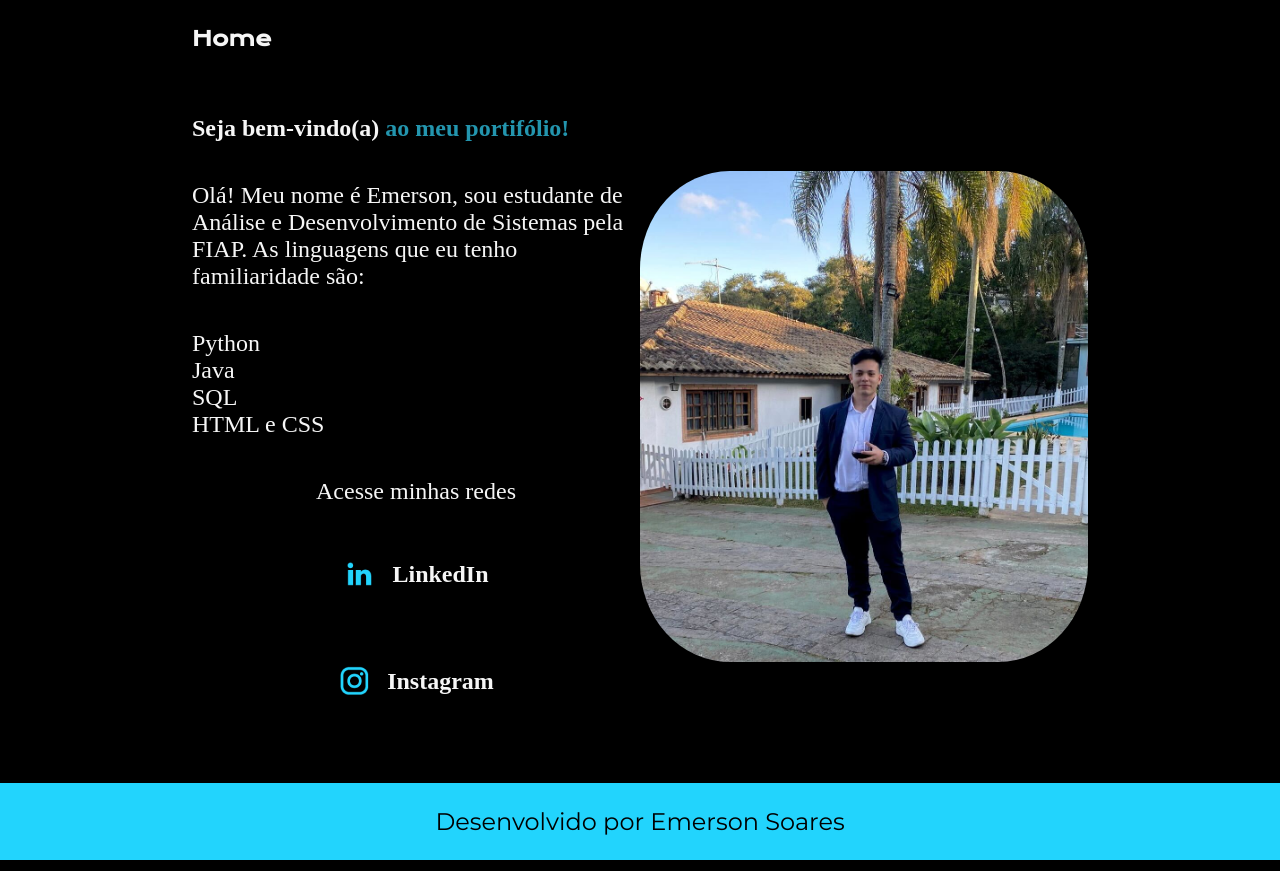
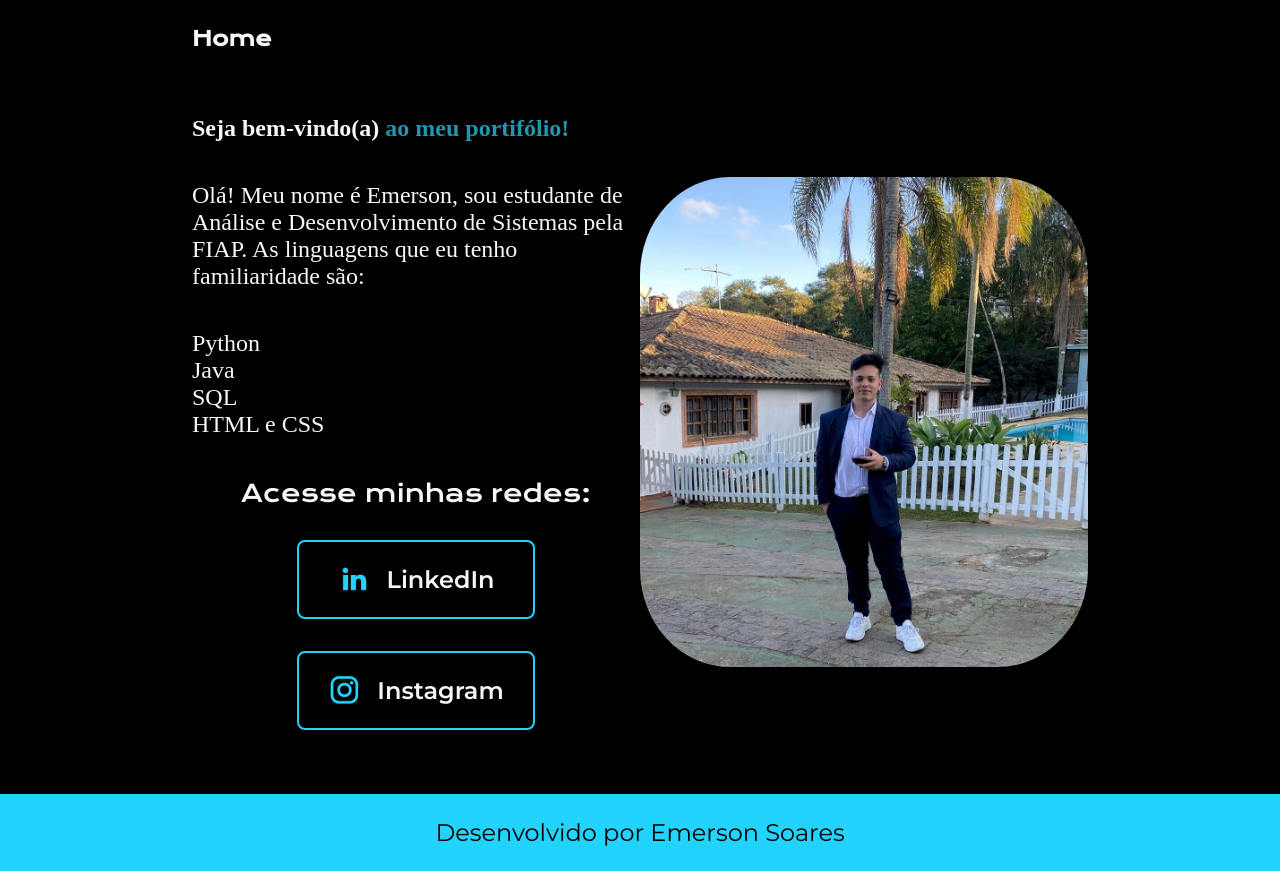
Before and after one commit to Emersoaresj/pagina_emerson, a plain HTML site: page index.html in a window 1280 px wide. Drawn offline with nearby package versions, Linux system fonts and the light colour scheme.

Commit message:
finalizando parte 2

```diff
--- a/index.html
+++ b/index.html
@@ -23,7 +23,7 @@
                 <li>HTML e CSS</li>
             </ul>
             <div class="apresentacao__conteudo_link">
-                <h2 class="apresentacao__conteudo_link__subtitulo">Acesse minhas redes</h2>
+                <h2 class="apresentacao__conteudo_link__subtitulo">Acesse minhas redes:</h2>
                 <a class="apresentacao__conteudo_link__botao" href="https://www.linkedin.com/in/emerson-soares-9440a11b2/" target="_blank" rel="next">
                     <img src="assets/linkedin.png" alt="Imagem logo linkedin">
                     LinkedIn
--- a/styles/styles.css
+++ b/styles/styles.css
@@ -64,27 +64,26 @@ body{
 
 
 .apresentacao__conteudo_link__subtitulo{
-    font-family: var(--fonte-principal);
+    font-family: "Krona One", sans-serif;
     font-weight: 400;
     font-size: 1.5rem;
 }
 
 
 .apresentacao__conteudo_link__botao {
-    /*background-color: #22D4FD; usado antes*/
     display: flex;
     justify-content: center; /*deixando os elementos no centro do botão*/
     gap: 16px;
     align-items: center;
-    border: 2px solid var(--cor-terciaria); /*border = tamanho da borda; solid = borda sólida (linha contínua); cor da borda*/
-    color: var(--cor-secundaria);
+    border: 2px solid #22D4FD; /*border = tamanho da borda; solid = borda sólida (linha contínua); cor da borda*/
+    color: #f6f6f6;
     width: 50%;
     text-align: center; /*alinhando o texto dentro do botao*/
     border-radius: 8px;
     font-size: 1.5rem;
     padding: 21.5px 5px; /*O primeiro valor é na vertical (cima e embaixo) e o segundo na horizontal (lados)*/
     text-decoration: none; /*tirando o sublinhado da âncora*/
-    font-family: var(--fonte-secundaria);
+    font-family: 'Montserrat', sans-serif;
     font-weight: 600;
 }
 
```
